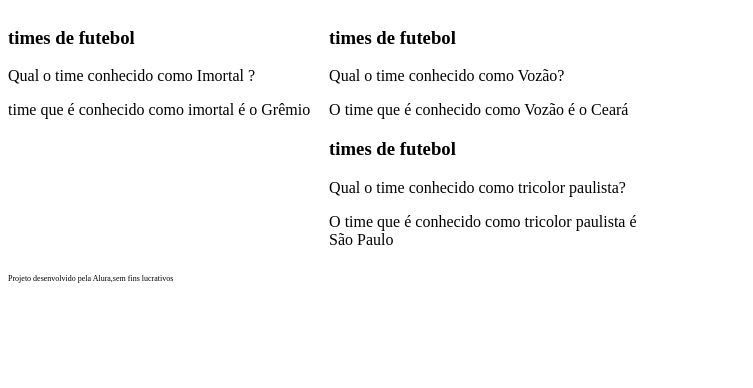
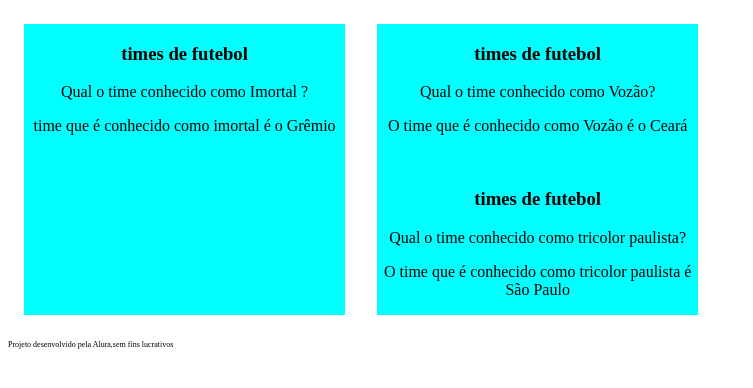
Before and after one commit to Leonardo-miguel-rubel-santana/Matem-tica-2, a plain HTML site: page index.html in a window 1280 px wide. Shown: the whole page, without its empty margins (0-753 px from the left). Drawn offline with Linux system fonts and the light colour scheme.

Commit message:
hghggfgh

```diff
--- a/assets/style.css
+++ b/assets/style.css
@@ -6,19 +6,19 @@
 #container {
     display:flex;
     .cartao{
-        margin: 1rem 1rem
-        background-color: agua
+        margin: 1rem 1rem;
+        background-color:aqua;
         height:20rem
         flex-grow:;
         flex-basis:calc(33% - 6rem );
 
 
     }
-    .cartao__conteudo[
+    .cartao__conteudo {
         text-align: center;
-        background-color: aqual
+        background-color:aqua
         height: 100%
-    ]
+    }
 
 }
 footer {
```
